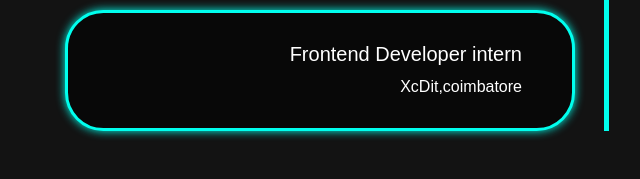
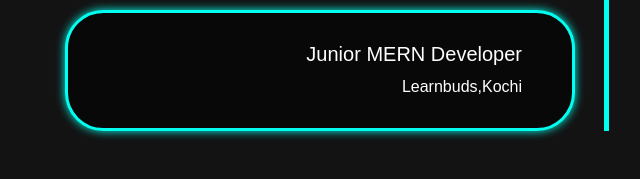
Before and after one commit to Fadhii/portfolio, a plain HTML site: page index.html in a window 1280 px wide. Shown: the part 1993-2172 px from the top of the page, 35-675 px from the left. Drawn offline with nearby package versions, Linux system fonts and the light colour scheme.

Commit message:
Update index.html

```diff
--- a/index.html
+++ b/index.html
@@ -46,7 +46,7 @@
       </div>
 
       <div class="home-img">
-        <img src="./assets/image.png" alt="" />
+        <img src="./assets/image2.jpg" alt="" />
       </div>
     </section>
 
@@ -101,8 +101,8 @@ Valanchery<br>
           <div class="timeline-dot"></div>
           <div class="timeline-date">2024</div>
           <div class="timeline-content">
-            <h3>Frontend Developer intern</h3>
-            <p>XcDit,coimbatore<br>
+            <h3>Junior MERN Developer</h3>
+            <p>Learnbuds,Kochi<br>
               </p>
           </div>
         </div>
```
